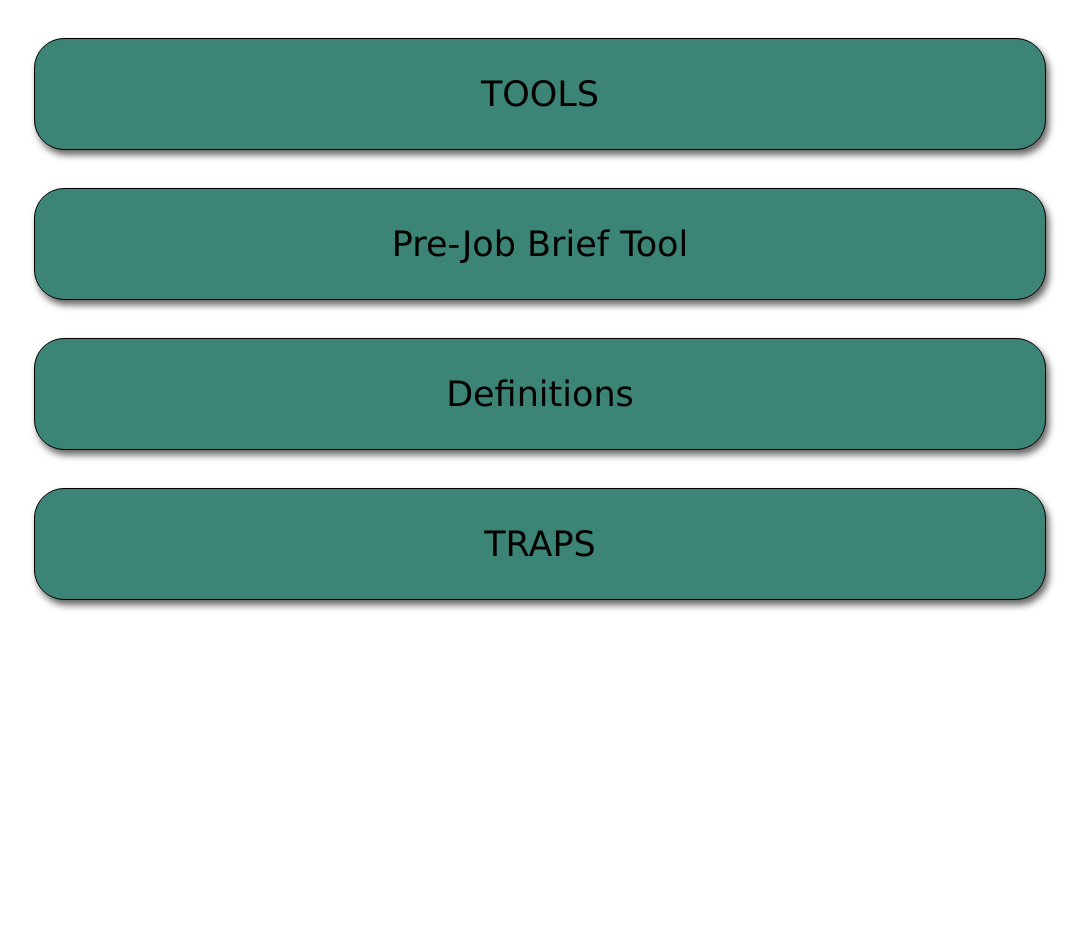
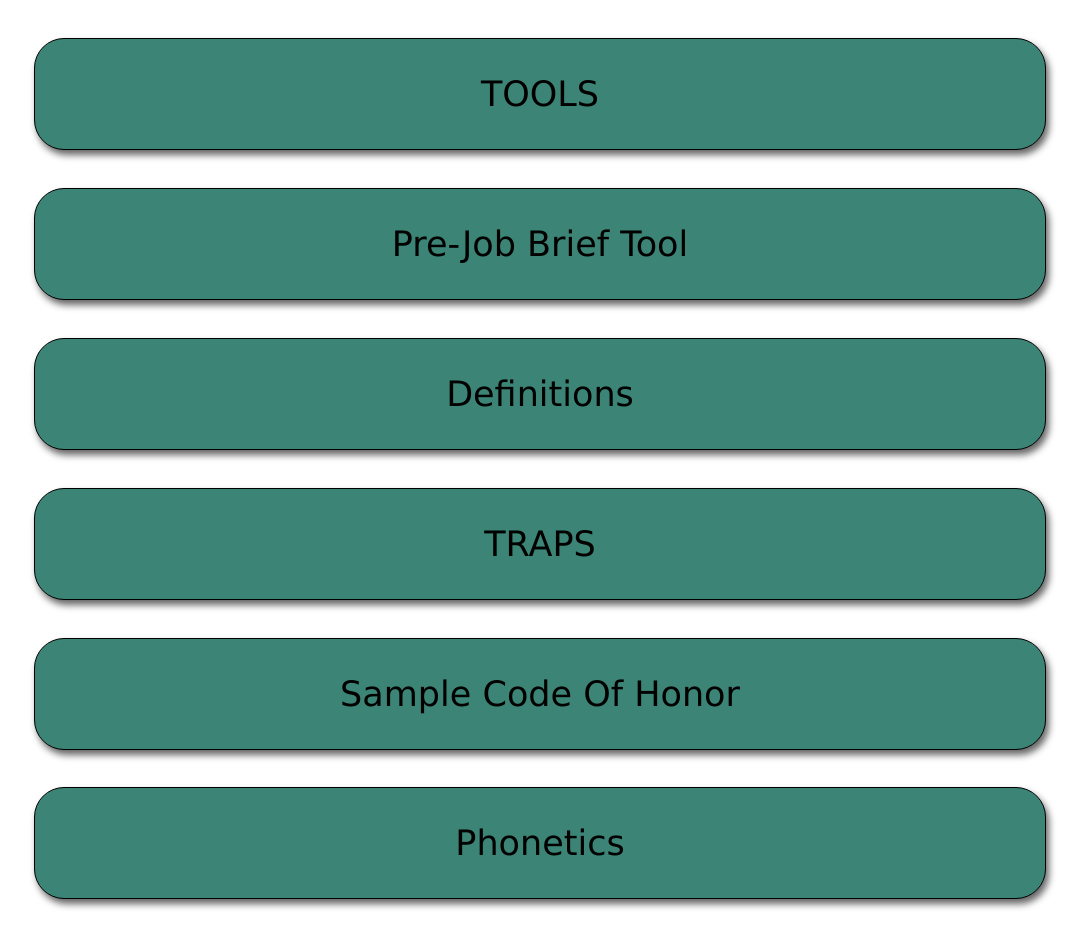
Before and after one commit to donsamaniego92/toolsdev, a plain HTML site: page ppitools/index.html in a window 1280 px wide. Shown: the whole page, without its empty margins (100-1185 px from the left). Before the commit the page ends 800 px from the top, so only its background shows below. Drawn offline with Linux system fonts and the light colour scheme.

Commit message:
Updated Index and Main

```diff
--- a/ppitools/index.html
+++ b/ppitools/index.html
@@ -1,6 +1,7 @@
 <!DOCTYPE html>
 
 <html lang="en">
+
 <head>
 
     <link rel="stylesheet" href="test.css" type="text/css" />
@@ -8,14 +9,17 @@
 
     <title>Responsive Design</title>
 </head>
+
 <body>
 
 
+    <div id="scroll" style=height:900px;>
 
-
-          <a href="https://www.google.com"><div id="tools">
+        <a href="https://www.google.com ">
+            <div id="tools">
                 <p>TOOLS</p>
-            </div></a>
+            </div>
+        </a>
 
 
         <div id="pretool">
@@ -32,5 +36,16 @@
         <div id="traps">
             <p>TRAPS</p>
         </div>
+
+        <div id="samplehonor">
+            <p>Sample Code Of Honor</p>
+        </div>
+
+        <div id="phonetics">
+            <p>Phonetics</p>
+        </div>
+
+    </div>
 </body>
+
 </html>
--- a/ppitools/main.css
+++ b/ppitools/main.css
@@ -1,60 +1,89 @@
-
-
-        #tools{
+#tools {
     min-height: 100px;
     margin-top: 3%;
     background-color: #3b8476;
 }
-        #pretool{
+#pretool {
     min-height: 100px;
     margin-top: 3%;
     background-color: #3b8476;
 }
-        #definitions{
+#definitions {
     min-height: 100px;
     margin-top: 3%;
     background-color: #3b8476;
 }
-        #traps{
+#traps {
     min-height: 100px;
     margin-top: 3%;
     background-color: #3b8476;
 }
-        #tools, #pretool, #definitions, #traps{
-            border-radius: 20px;
+#samplehonor {
+    min-height: 100px;
+    margin-top: 3%;
+    background-color: #3b8476;
+}
+#phonetics {
+    min-height: 100px;
+    margin-top: 3%;
+    background-color: #3b8476;
+}
+#tools,
+#pretool,
+#definitions,
+#traps,
+#phonetics,
+#samplehonor {
+    border-radius: 30px;
     margin-left: 10%;
     margin-right: 10%;
     box-shadow: 3px 5px 7px #666666;
     border: 1px solid black;
 }
-
 p {
-
-            text-align:center;
+    text-align: center;
     text-decoration: none;
     vertical-align: center;
     font-size: 35px;
     font-family: Verdana, sans-serif;
-
 }
-
 a {
-
     text-decoration: none;
-            color:#000000;
-
+    color: #000000;
 }
-
-
-
-
-
-
-        @viewport{
+@viewport {
     zoom: 1.0;
     width: extend-to-zoom;
 }
-        @-ms-viewport{
+@-ms-viewport {
     width: extend-to-zoom;
     zoom: 1.0;
 }
+::-webkit-scrollbar {
+    -webkit-appearance: none;
+}
+::-webkit-scrollbar:vertical {
+    width: 12px;
+}
+::-webkit-scrollbar:horizontal {
+    height: 12px;
+}
+::-webkit-scrollbar-thumb {
+    background-color: rgba(0, 0, 0, .5);
+    border-radius: 10px;
+    border: 2px solid #ffffff;
+}
+::-webkit-scrollbar-track {
+    border-radius: 10px;
+    background-color: #ffffff;
+}
+#wrapper {
+    overflow: scroll;
+    -webkit-overflow-scrolling: touch;
+    width: 500px;
+    height: 200px;
+}
+#frameContent {
+    width: 100%;
+    height: 100%;
+}
```
Lines whose indentation alone changed are shown as unchanged.
